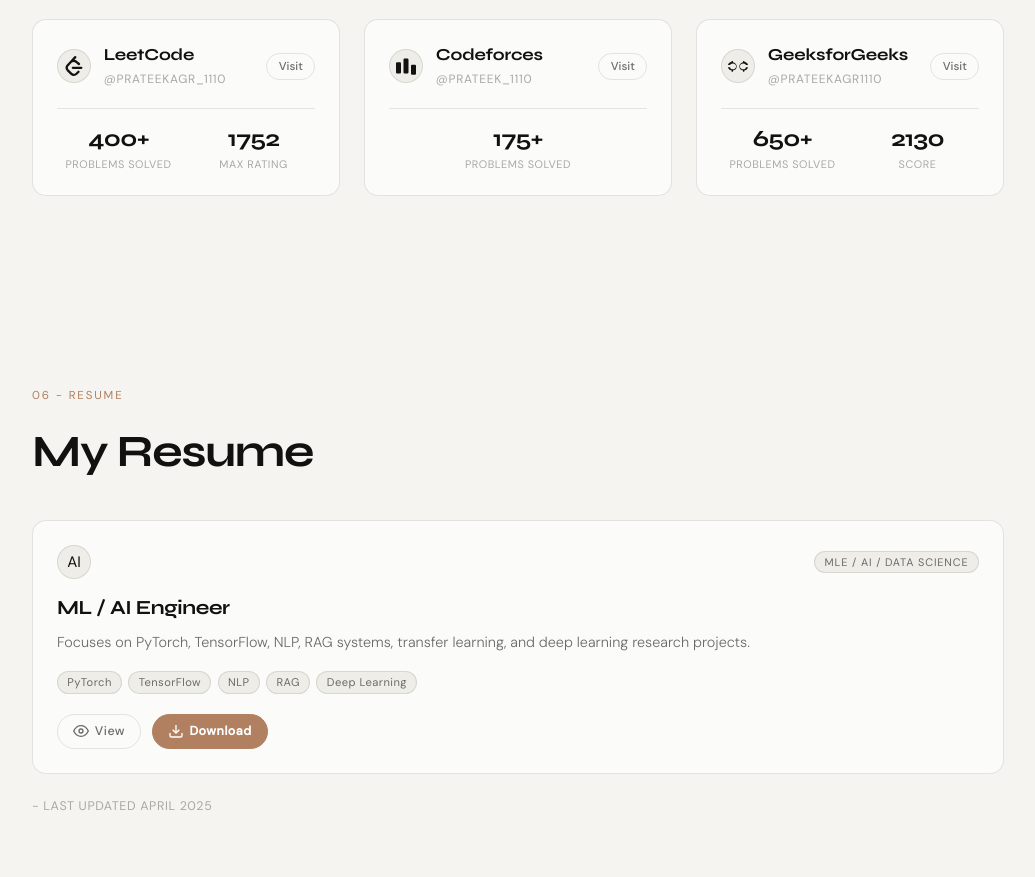
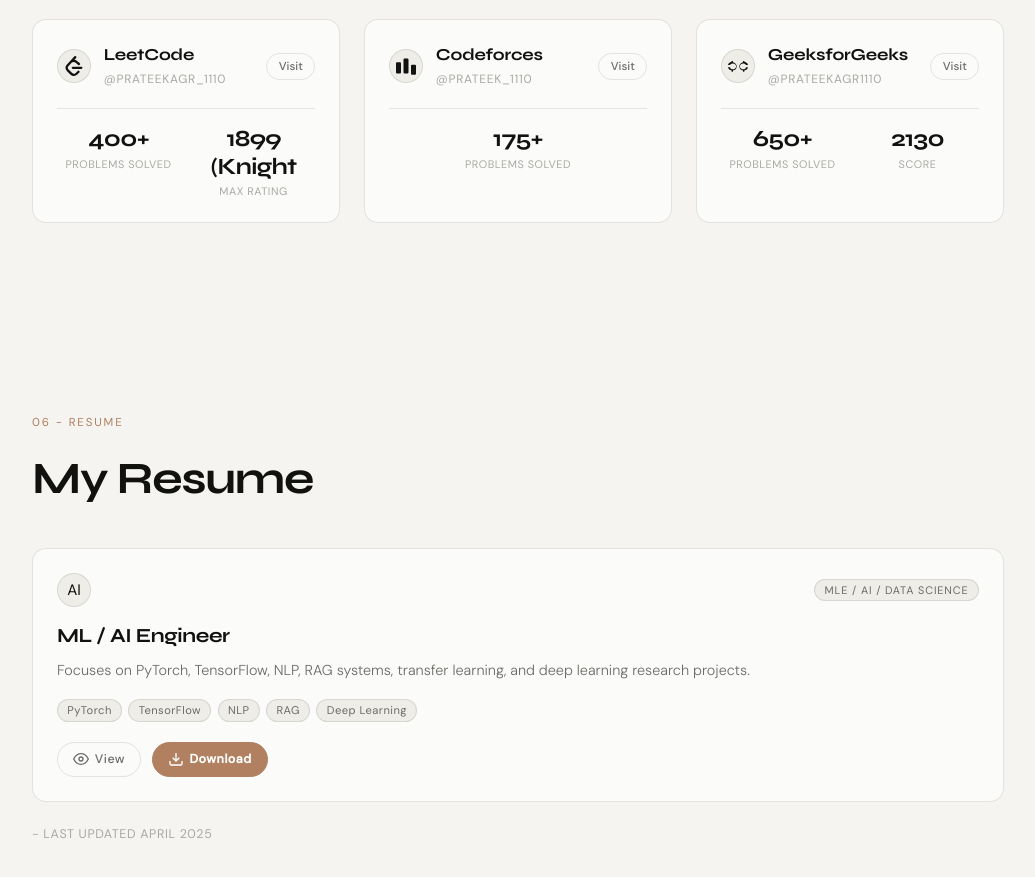
Before and after one commit to Prateek-1110/portfolio, a React (Create React App) app: page / in a window 1280 px wide. Shown: the part 5140-6017 px from the top of the page, without its empty margins (122-1157 px from the left). Built offline with nearby package versions, Linux system fonts and the light colour scheme.

Commit message:
update : add LC rating

```diff
--- a/src/sections/Stats.jsx
+++ b/src/sections/Stats.jsx
@@ -8,7 +8,7 @@ const statsData = [
     profileUrl: "https://leetcode.com/prateekagr-1110/", // replace
     stats: [
       { label: "Problems Solved", value: "400+" },
-      { label: "Max Rating", value: "1752" },
+      { label: "Max Rating", value: "1899 (Knight" },
       // { label: "Global Rank", value: "Top --%" },
     ],
     icon: (
```
